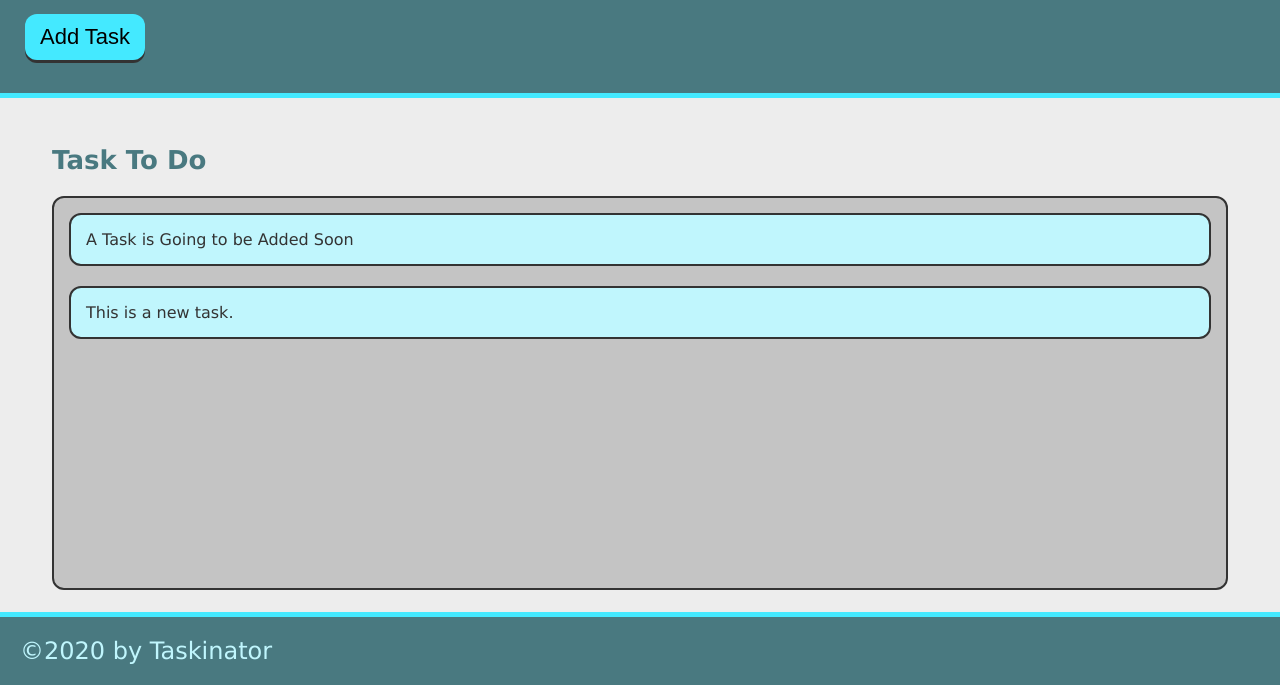
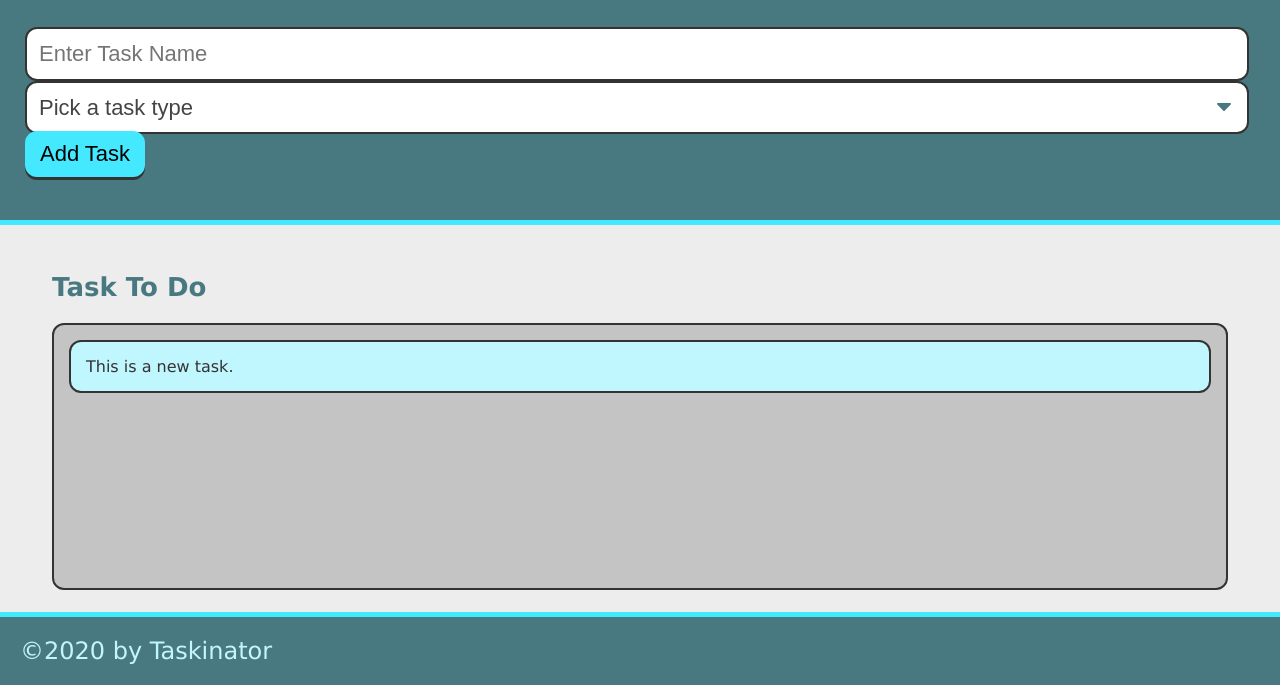
Before and after one commit to chriseure3i/taskinator, a plain HTML site: page index.html in a window 1280 px wide. Shown: the part 115-800 px from the top of the page. Drawn offline with Linux system fonts and the light colour scheme.

Commit message:
task form

```diff
--- a/assets/css/style.css
+++ b/assets/css/style.css
@@ -54,7 +54,7 @@ form input {
   border-radius: 12px;
 }
 
-form .form-group {
+.form-group {
   margin: 10px 6px 10px 0;
   flex: 1;
 }
--- a/index.html
+++ b/index.html
@@ -12,14 +12,28 @@
     <header>
         <h1 class="page-title">Taskinator</h1>
         <p>Click the button below to add a new task!</p>
-        <button class="btn" id="save-task">Add Task</button>
+       <form id="task-form">
+           <div class="form-group">
+            <input type="text" name="task-name" placeholder="Enter Task Name" />
+            <select name="task-type" class="select-dropdown">
+                <option value="" disabled selected>Pick a task type</option>
+                <option value="Print">Print</option>
+                <option value="Web">Web</option>
+                <option value="Mobile">Mobile</option>
+              </select>
+            <button class="btn" id="save-task" type="submit">Add Task</button>
+           </div>
+
+
+
+            </div>
+       </form>
     </header>
 
     <main class="page-content">
         <section class="task-list-wrapper">
             <h2 class="list-title">Task To Do</h2>
             <ul class="task-list" id="tasks-to-do">
-                <li class="task-item">A Task is Going to be Added Soon</li>
             </ul>
         </section>
     </main>
```
Also changed, not shown: assets/js/script.js (line endings or trailing spaces).
